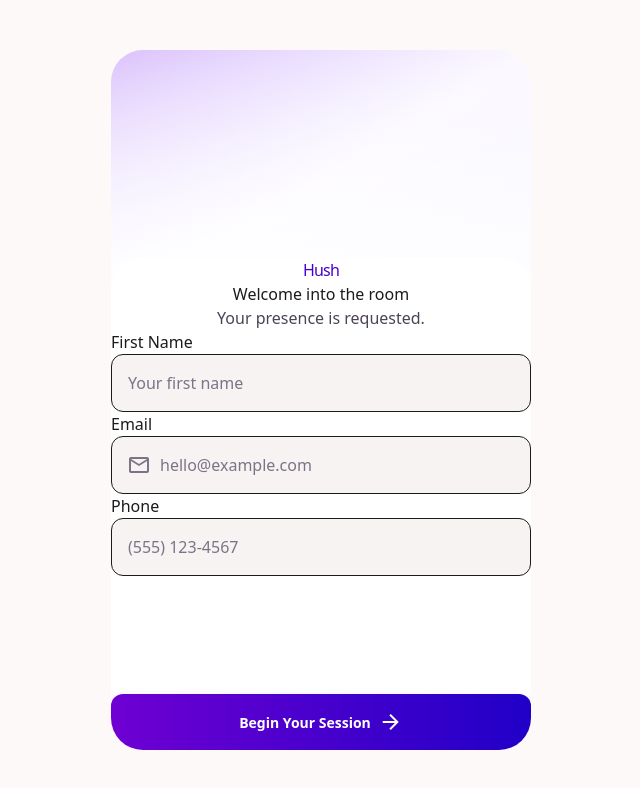
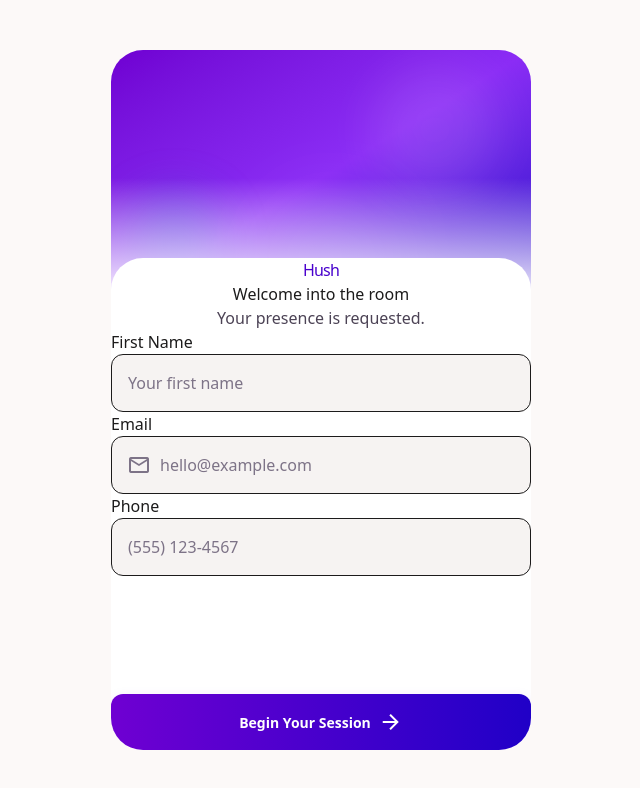
Before and after one commit to trevorotts1/hush-ai-by-linda-clemons, a Next.js app: page / in a window 1280 px wide. Shown: the top 788 px of the page, without its empty margins (319-959 px from the left). Built offline with nearby package versions, Linux system fonts and the light colour scheme.

Commit message:
Visual: improved signup hero with gradient shapes, ML avatar in chat

```diff
--- a/src/app/chat/page.tsx
+++ b/src/app/chat/page.tsx
@@ -171,11 +171,8 @@ export default function ChatPage() {
       <div className="md:hidden min-h-screen flex flex-col">
         <header className="fixed top-0 w-full z-50 bg-white/80 backdrop-blur-md border-b border-surface-container-highest flex justify-between items-center px-6 py-4">
           <div className="flex items-center gap-sm">
-            <div className="w-10 h-10 rounded-full bg-primary-container flex items-center justify-center overflow-hidden">
-              <span className="material-symbols-outlined text-on-primary-container text-xl" style={{ fontVariationSettings: "'FILL' 1" }}>
-                psychology
-              </span>
-            </div>
+              <div className="w-10 h-10 rounded-full bg-gradient-to-br from-primary to-secondary flex items-center justify-center overflow-hidden shadow-md">
+                <span className="text-white font-label-bold text-label-sm">ML</span>
             <h1 className="font-headline-md text-headline-md text-primary font-black tracking-tighter">
               Hush
             </h1>
@@ -198,7 +195,7 @@ export default function ChatPage() {
                     <div className="flex items-end gap-base">
                       <div className="w-8 h-8 rounded-full bg-primary-container flex items-center justify-center shrink-0 overflow-hidden">
                         <span className="material-symbols-outlined text-on-primary-container text-sm" style={{ fontVariationSettings: "'FILL' 1" }}>
-                          psychology
+                          ML
                         </span>
                       </div>
                       <div className="bg-surface-container rounded-2xl rounded-tl-sm p-sm max-w-[85%] shadow-sm">
@@ -257,7 +254,7 @@ export default function ChatPage() {
               <div className="flex items-end gap-base">
                 <div className="w-8 h-8 rounded-full bg-primary-container flex items-center justify-center shrink-0">
                   <span className="material-symbols-outlined text-on-primary-container text-sm" style={{ fontVariationSettings: "'FILL' 1" }}>
-                    psychology
+                    ML
                   </span>
                 </div>
                 <div className="bg-primary-container rounded-2xl rounded-tl-sm p-sm">
@@ -308,7 +305,7 @@ export default function ChatPage() {
                 <>
                   <div className="w-10 h-10 rounded-full bg-primary-container flex items-center justify-center shrink-0 overflow-hidden">
                     <span className="material-symbols-outlined text-on-primary-container" style={{ fontVariationSettings: "'FILL' 1" }}>
-                      psychology
+                      ML
                     </span>
                   </div>
                   <div className="max-w-[85%] bg-surface-container text-on-surface rounded-2xl rounded-tl-sm p-4 shadow-sm">
@@ -368,7 +365,7 @@ export default function ChatPage() {
             <div className="flex justify-start mb-sm gap-sm items-start">
               <div className="w-10 h-10 rounded-full bg-primary-container flex items-center justify-center shrink-0">
                 <span className="material-symbols-outlined text-on-primary-container" style={{ fontVariationSettings: "'FILL' 1" }}>
-                  psychology
+                  ML
                 </span>
               </div>
               <div className="bg-surface-container rounded-2xl rounded-tl-sm p-4">
--- a/src/app/page.tsx
+++ b/src/app/page.tsx
@@ -127,8 +127,12 @@ export default function SignupPage() {
       {/* DESKTOP LAYOUT */}
       <main className="hidden md:flex bg-background text-on-surface font-body-md min-h-screen items-center justify-center p-4 antialiased">
         <div className="w-full max-w-[420px] mx-auto bg-surface-container-lowest rounded-[32px] card-shadow overflow-hidden relative flex flex-col min-h-[800px] md:min-h-[700px]">
-          <div className="h-64 relative w-full overflow-hidden shrink-0 bg-gradient-to-br from-primary-container/30 via-primary-fixed/20 to-secondary-fixed-dim/20">
-            <div className="absolute inset-0 bg-gradient-to-b from-transparent to-surface-container-lowest" />
+          <div className="h-64 relative w-full overflow-hidden shrink-0 bg-gradient-to-br from-[#6f00d2] via-[#8b2cf5] to-[#2000c7]">
+            {/* Abstract shapes matching mockup aesthetic */}
+            <div className="absolute top-4 right-8 w-32 h-32 rounded-full bg-white/10 blur-xl" />
+            <div className="absolute bottom-4 left-4 w-24 h-24 rounded-full bg-[#00ADB5]/20 blur-xl" />
+            <div className="absolute top-1/2 left-1/3 w-40 h-40 rounded-full bg-white/5 blur-2xl" />
+            <div className="absolute inset-0 bg-gradient-to-b from-transparent via-transparent to-surface-container-lowest" />
           </div>
 
           <div className="flex-1 flex flex-col px-md pb-xl pt-sm relative z-10 -mt-12 bg-surface-container-lowest rounded-t-[32px]">
```
